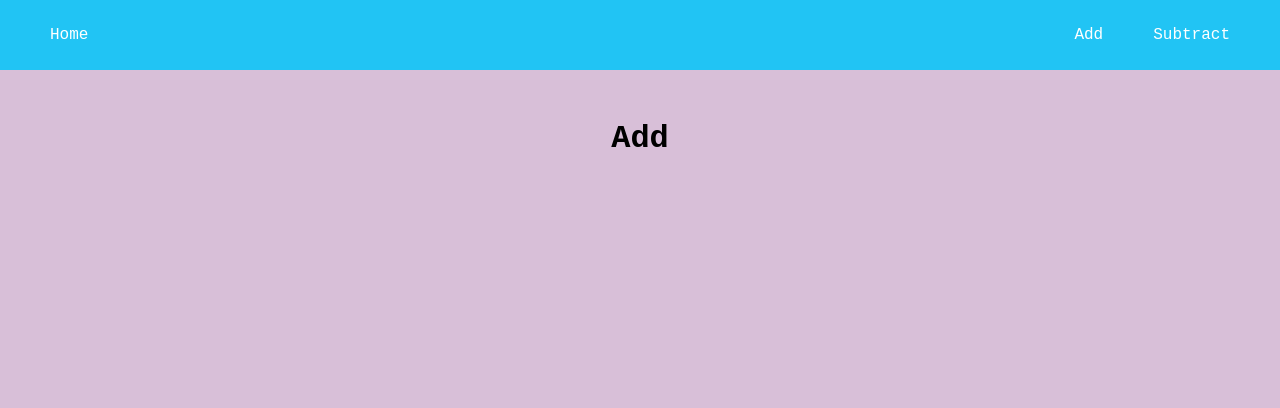
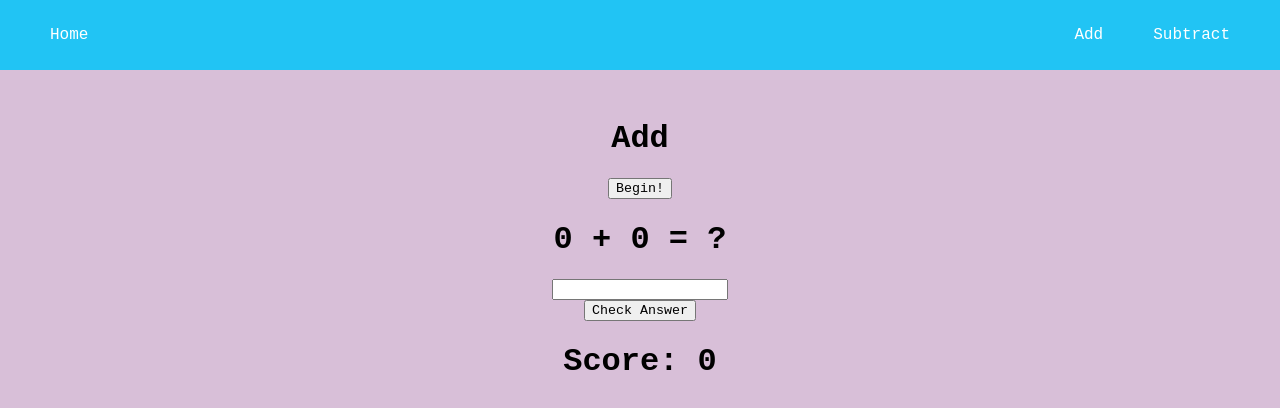
Before and after one commit to AlexQ123/creative-project-3, a React (Create React App) app: page /#/add in a window 1280 px wide. Shown: the top 408 px of the page. Built offline with nearby package versions, Linux system fonts and the light colour scheme.

Commit message:
coded logic for add

```diff
--- a/src/Add.js
+++ b/src/Add.js
@@ -1,5 +1,51 @@
-export default function Add() {
-    return (
-        <h1>Add</h1>
-    );
+import React, {Component} from 'react';
+
+class Add extends Component {
+    constructor(props) {
+        super(props);
+
+        this.state = {
+            num1: 0,
+            num2: 0,
+            score: 0
+        }
+
+        this.checkAnswer = this.checkAnswer.bind(this);
+        this.generateNumbers = this.generateNumbers.bind(this);
+    }
+
+    checkAnswer(event) {
+        if (+this.state.num1 + +this.state.num2 === +event.target[0].value) {
+            this.setState({ num1: this.state.num1, num2: this.state.num2, score: this.state.score++ });
+            console.log("CORRECT!");
+        }
+        else {
+            console.log("WRONG!");
+        }
+        this.generateNumbers();
+        event.preventDefault();
+    }
+
+    generateNumbers() {
+        this.setState({ num1: Math.floor(Math.random() * 10) + 1, num2: Math.floor(Math.random() * 10) + 1, score: this.state.score });
+    }
+
+    render() {
+        return (
+            <div>
+                <h1>Add</h1>
+                <button onClick={this.generateNumbers}>Begin!</button>
+
+                <h1>{this.state.num1} + {this.state.num2} = ?</h1>
+                <form onSubmit={this.checkAnswer}>
+                    <input type="text"/>
+                    <button type="submit">Check Answer</button>
+                </form>
+
+                <h1>Score: {this.state.score}</h1>
+            </div>
+        );
+    }
 }
+
+export default Add;
--- a/src/index.css
+++ b/src/index.css
@@ -98,3 +98,11 @@ body {
     height: 302.25px;
   }
 }
+
+/*ADD STYLES*/
+form {
+  display: flex;
+  flex-direction: column;
+  justify-content: center;
+  align-items: center;
+}
```
